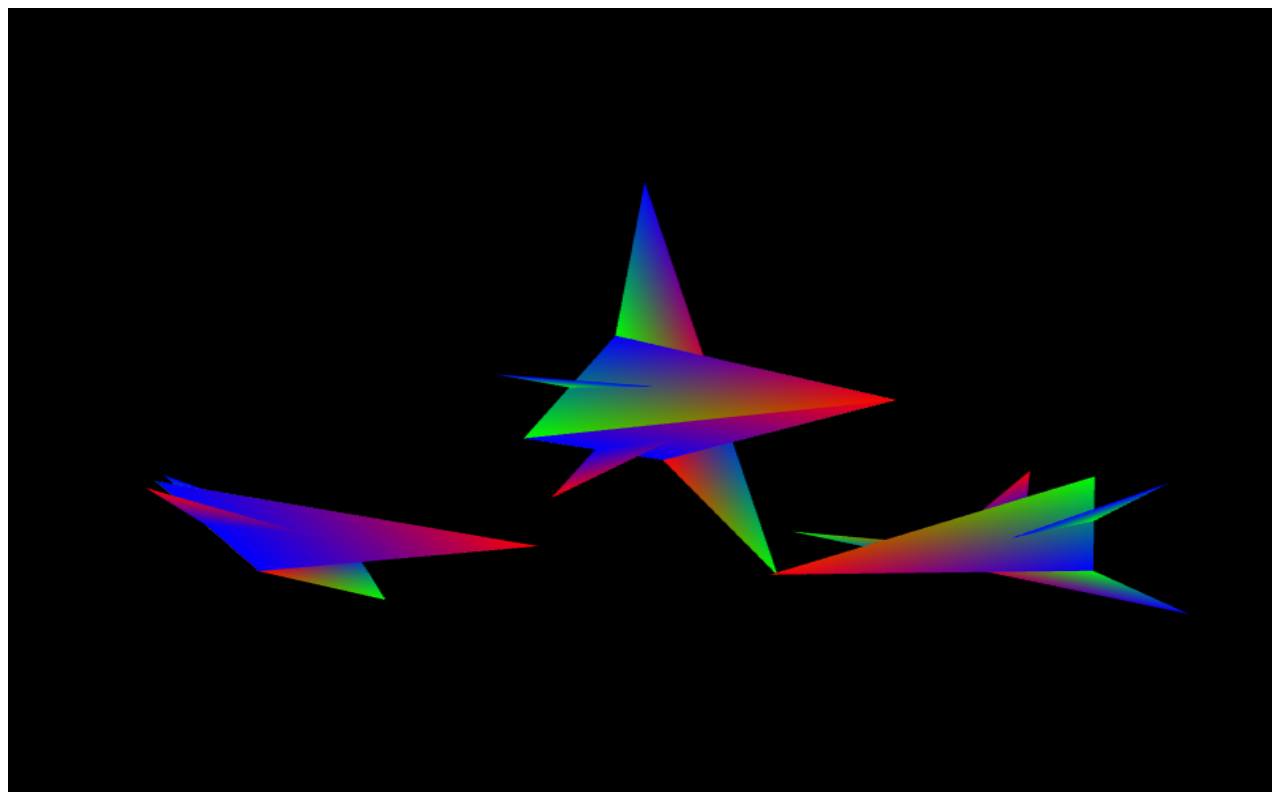
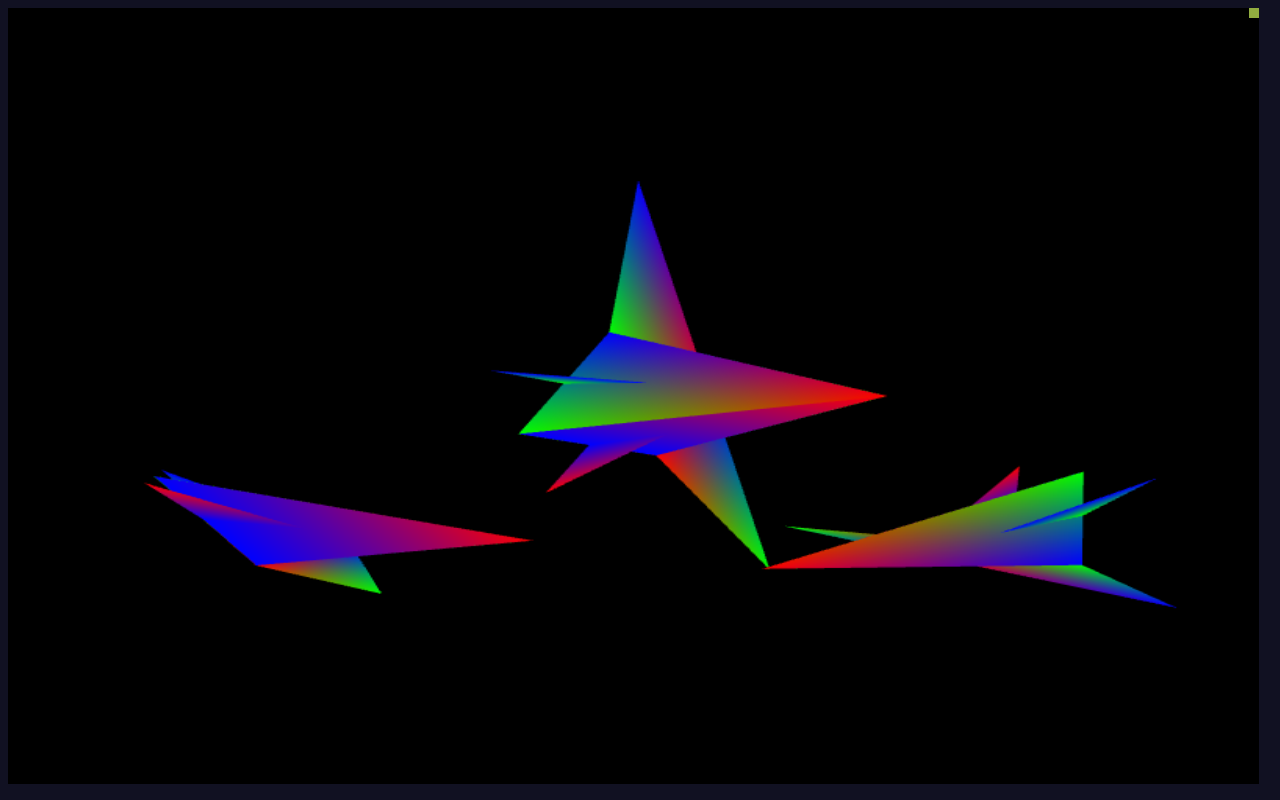
Before and after one commit to slobacartoonac/learningWebGL, a plain HTML site: page index.html in a window 1280 px wide. Drawn offline with Linux system fonts and the light colour scheme.

Commit message:
working on style

```diff
--- a/index.html
+++ b/index.html
@@ -1,5 +1,6 @@
 <head>
 <meta charset="UTF-8" />
+<link rel="stylesheet" type="text/css" href="style.css">
 <script type="text/javascript" src="glMatrixMath.js"></script>
 <script type="text/javascript" src="object.js"></script>
 
@@ -50,13 +51,10 @@ precision mediump float;
 </script>
 </head>
 
-<body onload="webGLStart('kanvas');">
+<body onload="webGLStart('kanvas');" style="background-color: #111122">
 
-
-<canvas id="kanvas" width=800 height=600 style="border: none; width: 100%;
-    height: 100%;
-    max-width: 100%;">
-
-<center>
-<p id="undertag">This is me remakeing my first game from 2010 </p></center>
+<div class="container1">
+   <div class="tag" id="undertag"></div>
+<canvas class="canvascontainer" id="kanvas"  width=800 height=600">
+</div>
 </body>
--- /dev/null
+++ b/style.css
@@ -0,0 +1,26 @@
+.container1 {
+   border: none;
+   width: 99%;
+   height: 99%;
+   padding: 0px;
+   position: relative;
+}
+.tag {
+   float: left;
+   position: absolute;
+   right: 0px;
+   top: 0px;
+   z-index: 1000;
+   background-color: #92AD40;
+   padding: 5px;
+   color: #FFFFFF;
+   font-weight: bold;
+}
+.canvascontainer
+{
+	border: none;
+	width: 100%;
+    height: 100%;
+    max-width: 100%;
+	padding: 0px;
+}
```
